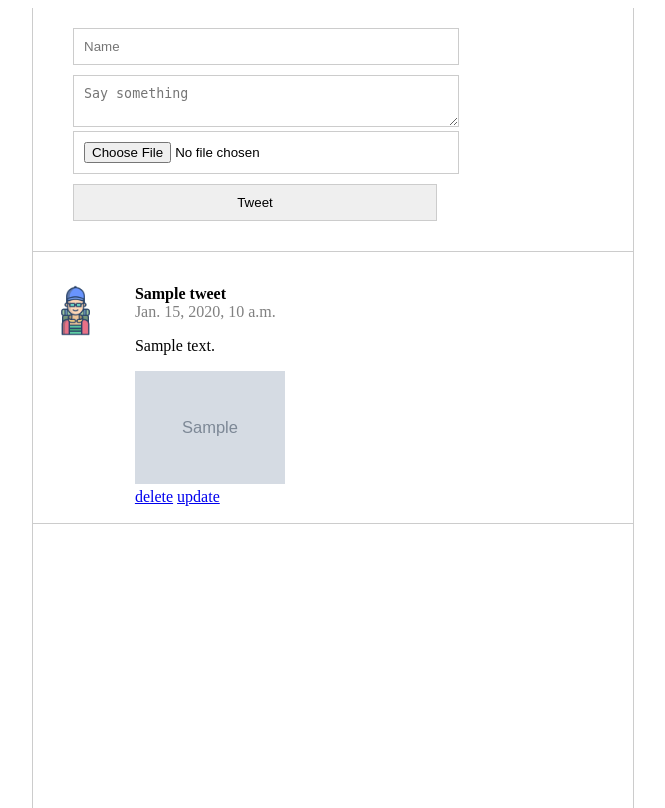
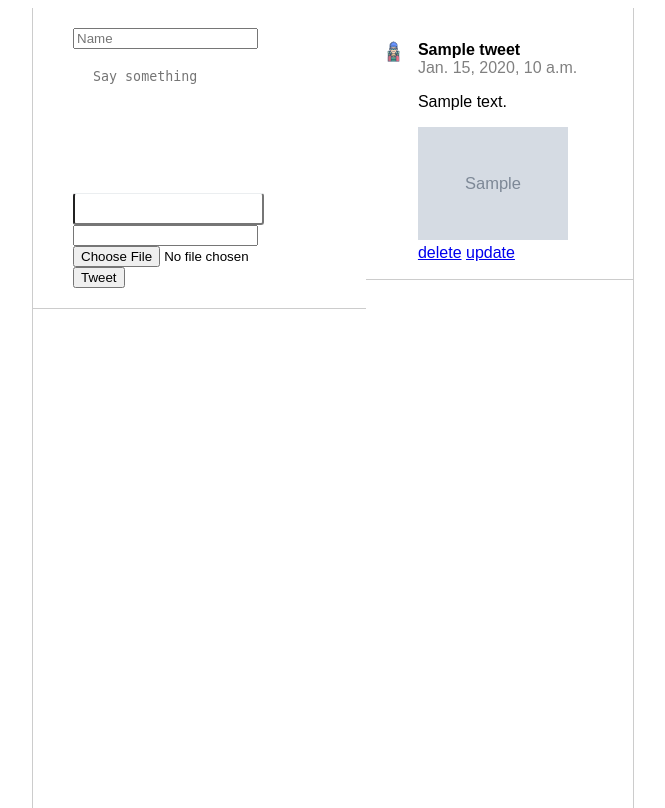
Before and after one commit to Soressa/Twitter_Clone, a Django app: template tweets/templates/tweets.html in a window 1280 px wide. Shown: the whole page, without its empty margins (307-972 px from the left). Run offline with Django 3.2, Linux system fonts and the light colour scheme; the template is opened without the code that fills it: most values are stand-ins (such as "Sample title", 1, 10 or a date in 2020); grey boxes marked "Sample" are stand-in pictures.

Commit message:
added some content of template and style.css

```diff
--- a/tweets/static/css/style.css
+++ b/tweets/static/css/style.css
@@ -5,10 +5,14 @@ common
 html,
 body{
     height: 100%;
+    font-family: sans-serif;
 }
 
 .content {
     max-width: 600px;
+    justify-content: center;
+    display: flex;
+    padding: 0;
     height: 100%;
     margin: 0 auto;
     border-left: 1px solid #ccc;
@@ -19,22 +23,65 @@ body{
 tweet
 *****************/
 
-.tweet_form {
+.tweet_form .my-icon {
+    float: left;
     padding: 20px 40px;
     border-bottom: 1px solid #ccc;
 }
 
-.tweet_form input {
-    width: 70%;
+.input-area {
+    display: flex;
+    padding: 10px;
+}
+
+.tweet_form .input-area input[type=text] {
+    border-radius: 4px;
+    background-color: #fff1f1;
+    width: 100%;
     margin-bottom: 10px;
     padding: 10px;
-    border: 1px solid #ccc;
+    border: 0px;
+    outline: none;
 }
 
 .tweet_form textarea {
-    width: 70%;
+    border: none;
+    width: 100%;
+    height: 100px;
+    margin: 10px;
     padding: 10px;
-    border: 1px solid #ccc;
+    resize: none;
+    outline: none;
+}
+
+.bottom-area {
+    border-radius: 3px;
+    padding: 4px 5px;
+    display: flex;
+    flex-wrap: wrap;
+    justify-content: space-between;
+    border-top: 1px solid #ebeef0;
+    padding-top: 10px;
+}
+
+.bottom-area .mb-0 .form-control {
+    background-color: #fff1f1;
+    border: 1px solid #dde0e2;
+    color: grey;
+    margin-bottom: 10px;
+}
+
+.bottom-area .btn {
+    margin-top: 8px;
+    background-color: rgb(29, 161, 242);
+    color: white;
+    font-size: 15px;
+    font-weight: bold;
+    border: none;
+    border-radius: 4px;
+    position: relative;
+    bottom: 10px;
+    outline: none;
 }
 
 .tweets ul {
--- a/tweets/templates/tweets.html
+++ b/tweets/templates/tweets.html
@@ -4,13 +4,17 @@
 {% load cloudinary %}
 <section class="content">
     <section class="tweet_form">
+        <section class="my-icon">
         <form method="POST" enctype="multipart/form-data">
             {% csrf_token %}
             <input type="text" name="name" placeholder="Name" required>
             <textarea name="body" placeholder="Say something" required></textarea>
+            <input class="bottom-area">
+            <input class="mb-0">
             <input class="form-control form-control-sm" name="image" type="file">
-            <input type="submit" value="Tweet"/>
+            <button class="btn btn-primary" type="submit">Tweet</button>
         </form>
+        </section>
     </section>
     <section class="tweets">
         <ul>
```
